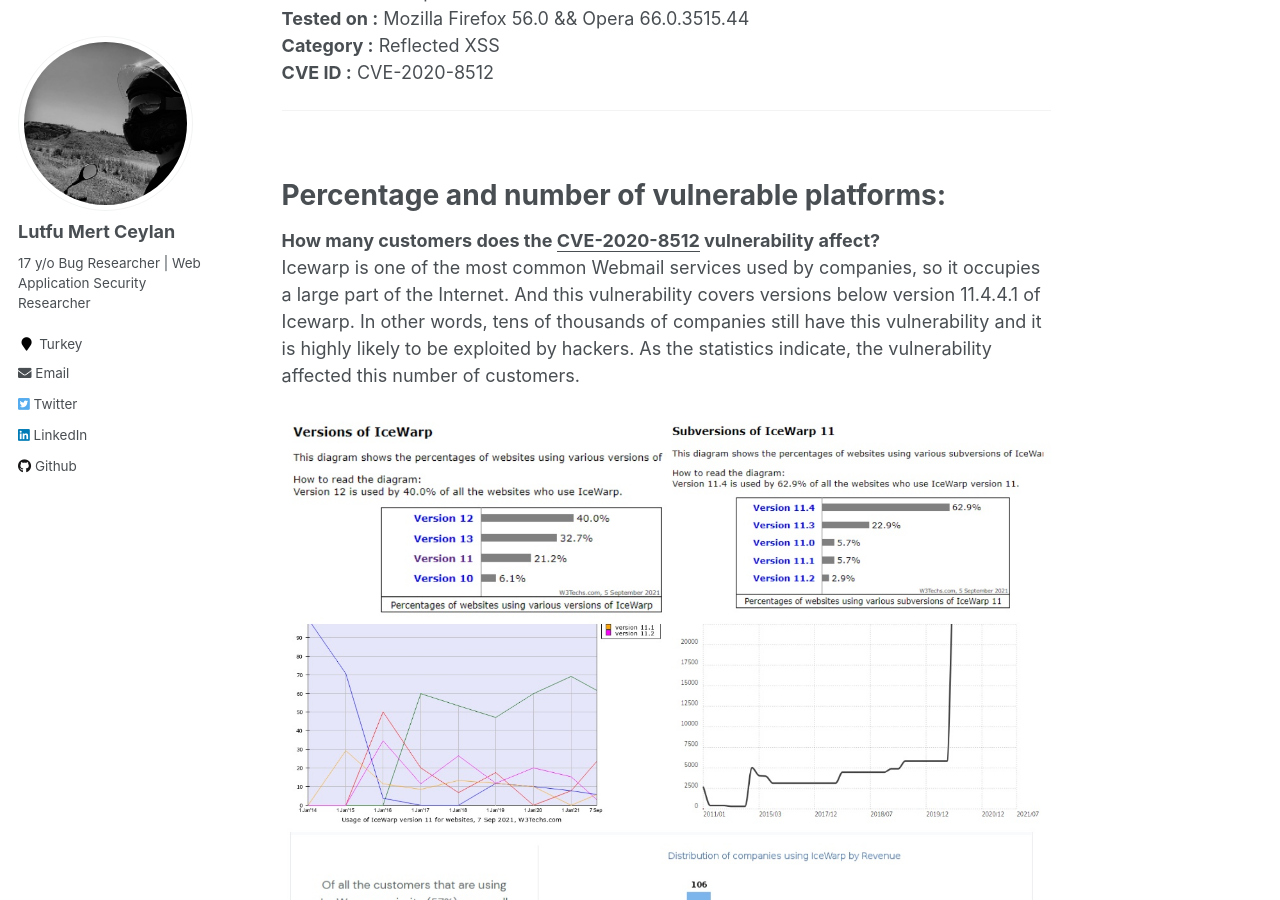
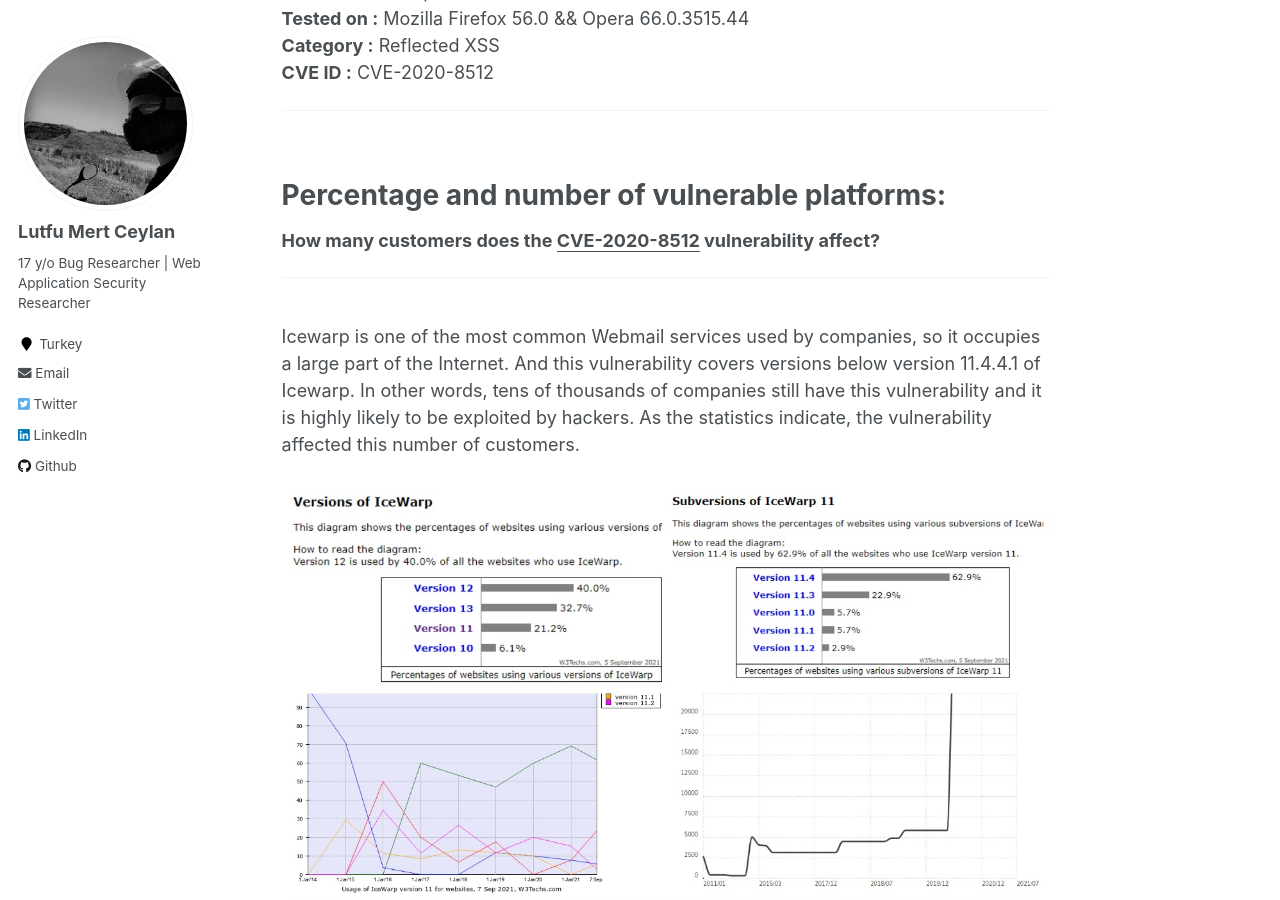
Before and after one commit to lutfumertceylan/mywebsite, a Jekyll site: the page built from _exploits/2020-01-27-IceWarp-Exploit-XSS.md, in a window 1280 px wide and 900 px high, scrolled down 349 px. Built offline with Jekyll 4.4.1, drawn with Linux system fonts in a browser that asks for light colours; comment, search, counter and statistics services are not loaded.

Commit message:
Update 2020-01-27-IceWarp-Exploit-XSS.md

```diff
--- a/_exploits/2020-01-27-IceWarp-Exploit-XSS.md
+++ b/_exploits/2020-01-27-IceWarp-Exploit-XSS.md
@@ -27,15 +27,14 @@ tags:
 <hr><br>
 
 # Percentage and number of vulnerable platforms:
-
 **How many customers does the <u>CVE-2020-8512</u> vulnerability affect?**
-<br>
+<hr><br>
 Icewarp is one of the most common Webmail services used by companies, so it occupies a large part of the Internet. And this vulnerability covers versions below version 11.4.4.1 of Icewarp. In other words, tens of thousands of companies still have this vulnerability and it is highly likely to be exploited by hackers. As the statistics indicate, the vulnerability affected this number of customers.
 
 <img src="/images/icewarp-stats.jpg"/>
 
 **Statistics about the <u>CVE-2020-8512</u>**
-<br>
+<hr><br>
 Today, we all know that Icewarp has more than 50 million users around the world. According to the analysis I scanned and filtered with a few search engines such as Shodan(Censys, Zoomeye etc.) and Shodan, approximately 35-thousand servers are currently using the Icewarp service. Of course, if we try to add servers that we cannot reach in search engines, I am sure that this number will double.
 
 When I did a research with the dorks to find out how common the vulnerability is among companies, I got the following data:
@@ -48,8 +47,7 @@ When I did a research with the dorks to find out how common the vulnerability is
 
 <b>GET REQUEST :</b><br>
 
-<code>
-GET /webmail/?color=**XSS PAYLOAD** HTTP/1.1<br>
+<code>GET /webmail/?color=**XSS PAYLOAD** HTTP/1.1<br>
 Host: **targethost**<br>
 User-Agent: Mozilla/5.0 (Windows NT 10.0; Win64; x64; rv:56.0) Gecko/20100101 Firefox/56.0<br>
 Accept: text/html,application/xhtml+xml,application/xml;q=0.9,*/*;q=0.8<br>
@@ -57,8 +55,7 @@ Accept-Language: tr-TR,tr;q=0.8,en-US;q=0.5,en;q=0.3<br>
 Accept-Encoding: gzip, deflate<br>
 Cookie: **cookie**<br>
 Connection: close<br>
-Upgrade-Insecure-Requests: 1<br>
-</code>
+Upgrade-Insecure-Requests: 1</code>
 
 **Vulnerable Page :**
 /webmail/<br>
```
